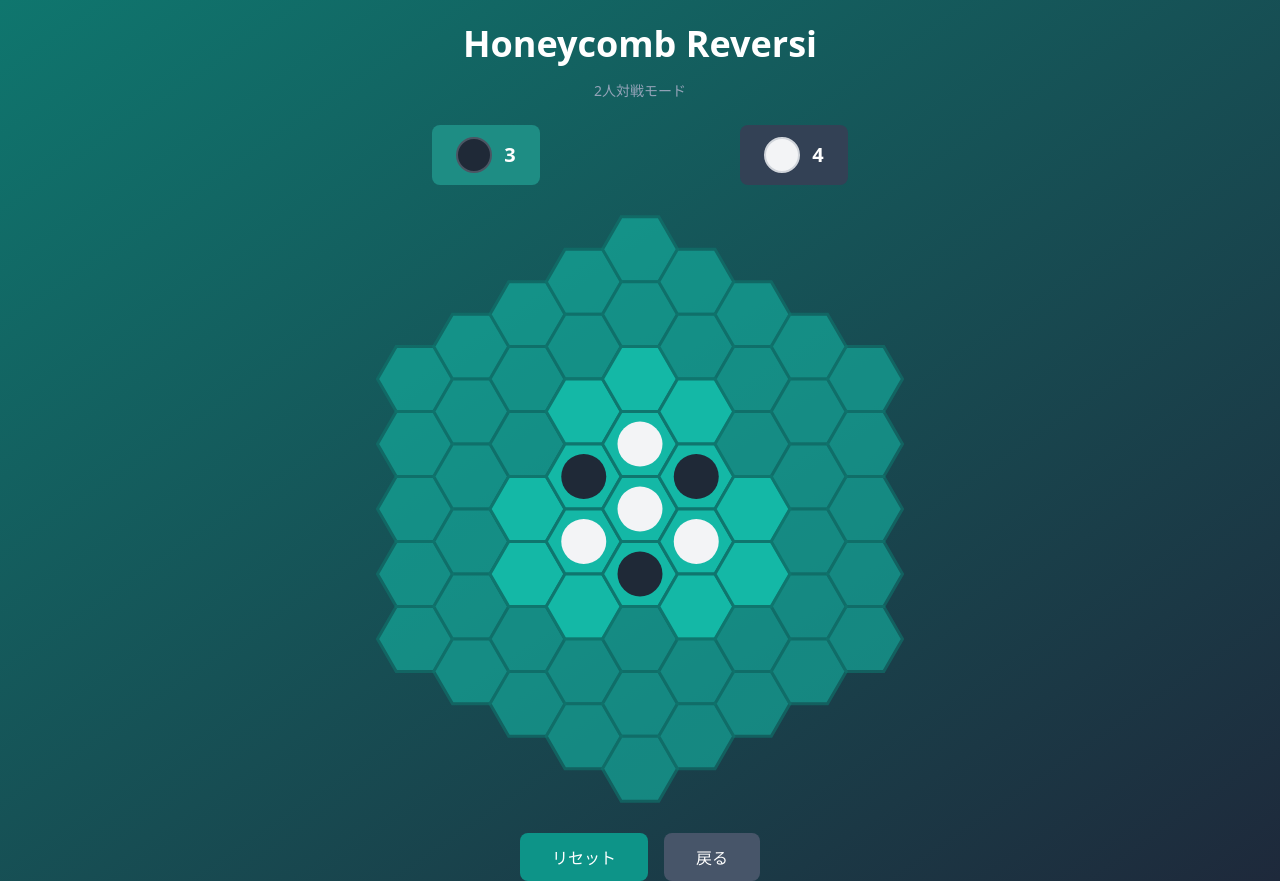
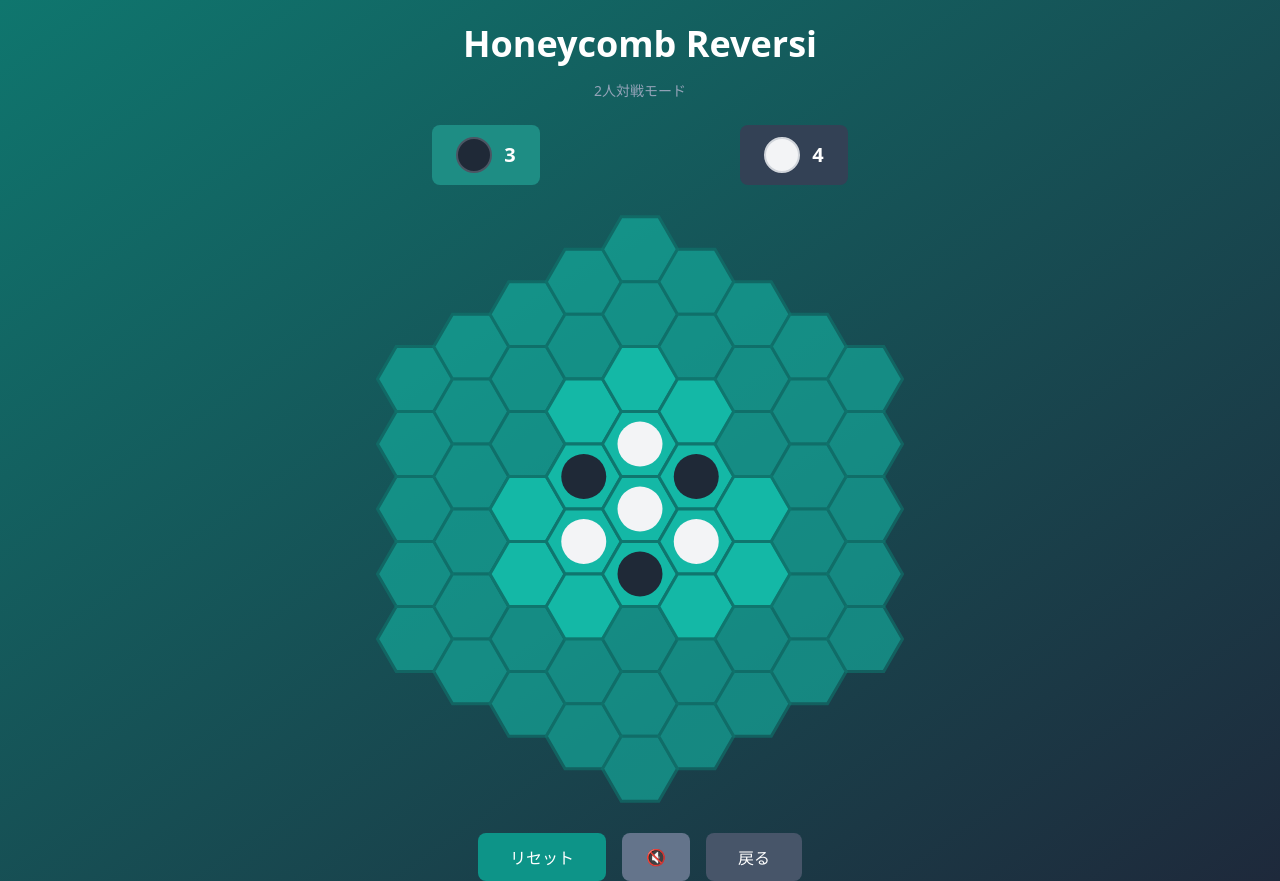
Before and after one commit to ishi720/HoneycombReversi, a React (Vite) app: page / in a window 1280 px wide. Both pictures are taken after a click on the button "2人対戦". Built offline with nearby package versions, Linux system fonts and the light colour scheme.

Commit message:
駒を置いた時の効果音を追加 #1

```diff
--- a/src/App.jsx
+++ b/src/App.jsx
@@ -1,5 +1,26 @@
-import React, { useState, useEffect, useCallback } from 'react';
+import React, { useState, useEffect, useCallback, useRef } from 'react';
 import './App.css';
+
+// 効果音を再生するカスタムフック
+const useSound = (soundUrl) => {
+  const audioRef = useRef(null);
+
+  useEffect(() => {
+    audioRef.current = new Audio(soundUrl);
+    audioRef.current.volume = 0.5;
+  }, [soundUrl]);
+
+  const play = useCallback(() => {
+    if (audioRef.current) {
+      audioRef.current.currentTime = 0;
+      audioRef.current.play().catch(() => {
+        // 自動再生がブロックされた場合は無視
+      });
+    }
+  }, []);
+
+  return play;
+};
 
 // Cube座標系のヘルパー関数
 const cubeAdd = (a, b) => ({ q: a.q + b.q, r: a.r + b.r, s: a.s + b.s });
@@ -197,6 +218,10 @@ const HoneycombReversi = () => {
   const [cpuDifficulty, setCpuDifficulty] = useState(CPU_DIFFICULTY.HARD);
   const [cpuThinking, setCpuThinking] = useState(false);
   const [lastMove, setLastMove] = useState(null);
+  const [soundEnabled, setSoundEnabled] = useState(false);
+
+  // 効果音
+  const playPlaceSound = useSound('/place-sound.mp3');
 
   const hexSize = 25;
 
@@ -217,11 +242,16 @@ const HoneycombReversi = () => {
       newBoard.set(flipKey, currentPlayer);
     });
 
+    // 効果音を再生
+    if (soundEnabled) {
+      playPlaceSound();
+    }
+
     setBoard(newBoard);
     setScores(calculateScores(newBoard));
     setLastMove(key);
     setCurrentPlayer(currentPlayer === 'black' ? 'white' : 'black');
-  }, [gameOver, cpuThinking, gameMode, currentPlayer, validMoves, board]);
+  }, [gameOver, cpuThinking, gameMode, currentPlayer, validMoves, board, soundEnabled, playPlaceSound]);
 
   // CPUの手を実行
   const executeCPUMove = useCallback(() => {
@@ -251,6 +281,11 @@ const HoneycombReversi = () => {
           newBoard.set(flipKey, 'white');
         });
 
+        // 効果音を再生
+        if (soundEnabled) {
+          playPlaceSound();
+        }
+
         setBoard(newBoard);
         setScores(calculateScores(newBoard));
         setLastMove(moveKey);
@@ -259,7 +294,7 @@ const HoneycombReversi = () => {
 
       setCpuThinking(false);
     }, 1000 + Math.random() * 500); // 思考時間
-  }, [gameMode, currentPlayer, gameOver, board, cpuDifficulty]);
+  }, [gameMode, currentPlayer, gameOver, board, cpuDifficulty, soundEnabled, playPlaceSound]);
 
   // 有効な手を更新
   useEffect(() => {
@@ -591,6 +626,24 @@ const HoneycombReversi = () => {
             リセット
           </button>
           <button
+            onClick={() => setSoundEnabled(!soundEnabled)}
+            style={{
+              padding: '12px 24px',
+              background: soundEnabled ? '#0d9488' : '#64748b',
+              color: 'white',
+              fontWeight: 'bold',
+              borderRadius: '8px',
+              border: 'none',
+              cursor: 'pointer',
+              fontSize: '16px',
+              transition: 'background 0.3s'
+            }}
+            onMouseOver={(e) => e.target.style.background = soundEnabled ? '#0f766e' : '#475569'}
+            onMouseOut={(e) => e.target.style.background = soundEnabled ? '#0d9488' : '#64748b'}
+          >
+            {soundEnabled ? '🔊' : '🔇'}
+          </button>
+          <button
             onClick={backToMenu}
             style={{
               padding: '12px 32px',
```
Also changed, not shown: 1 other file (tests, documents, lock files or other folders).
